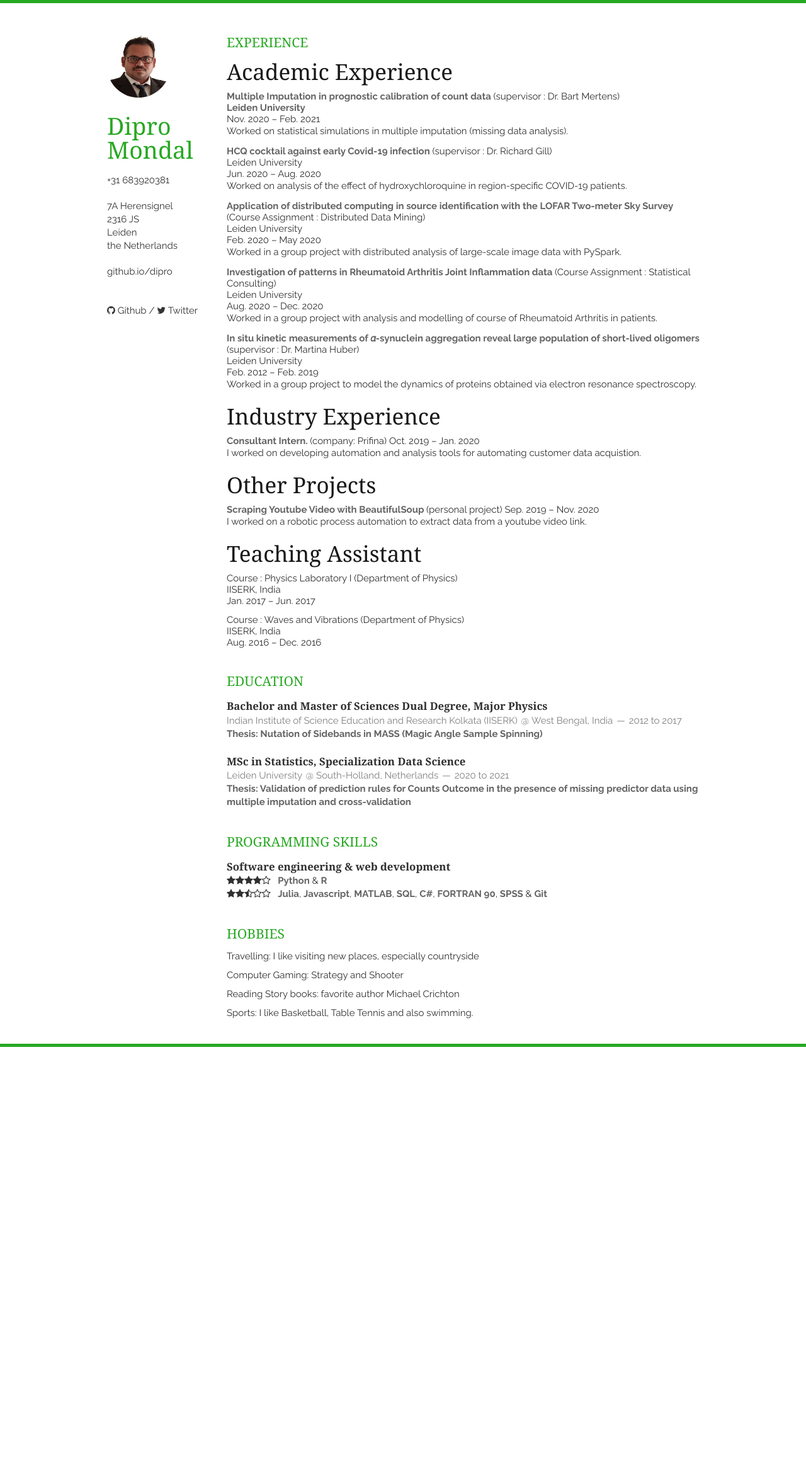
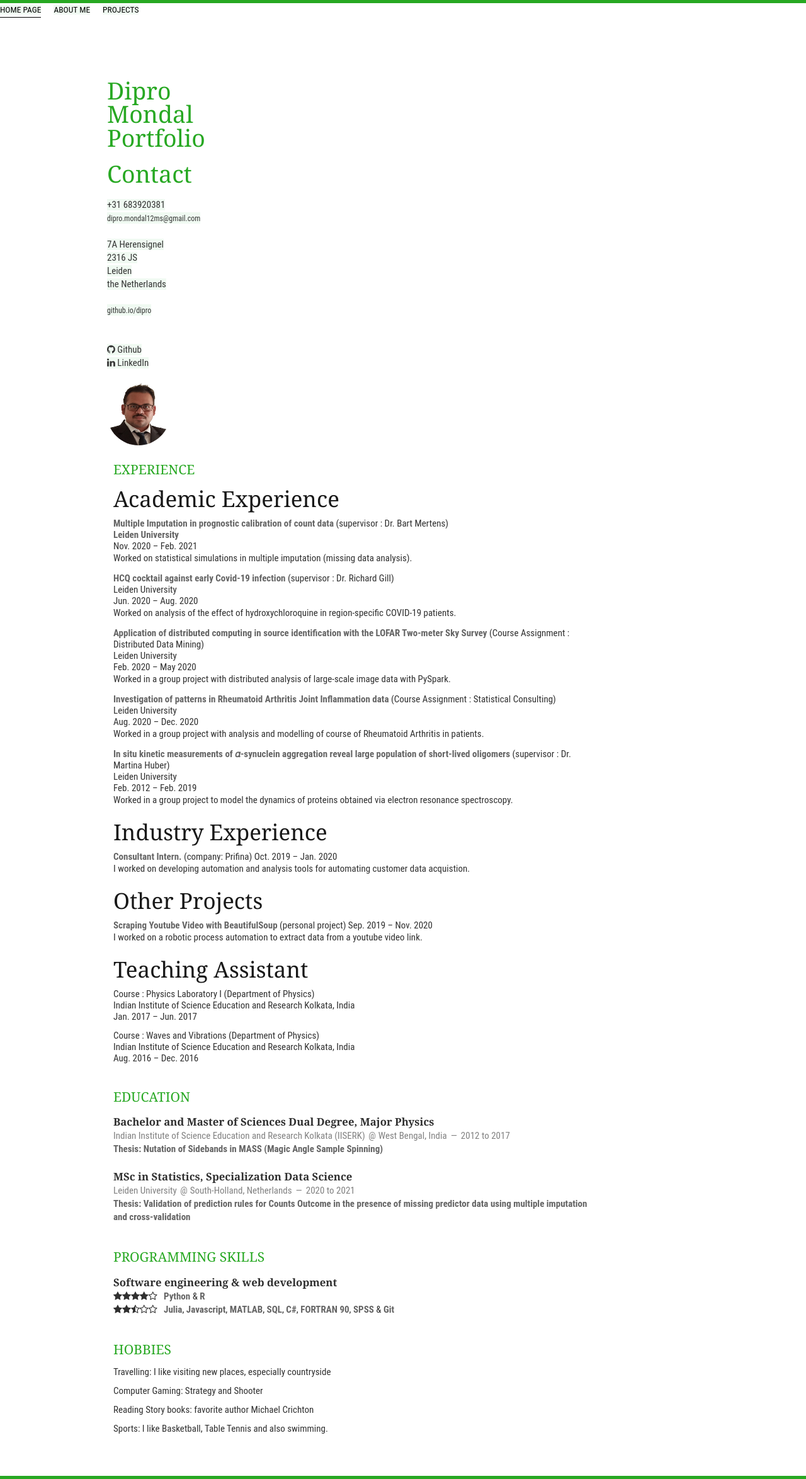
Before and after one commit to kuntala-c/kuntala-c.github.io, a Jekyll site: the page built from index.html, in a window 1280 px wide. Shown: the whole page at 63% size. Built offline with Jekyll 4.4.1, drawn with Linux system fonts in a browser that asks for light colours; nearby versions of some CDN libraries; the list of posts is cut into pages by our own code; before the commit the page ends 1662 px from its top, so only the background shows below that.

Commit message:
New Changes

```diff
--- a/_config.yml
+++ b/_config.yml
@@ -7,7 +7,7 @@ paginate: 4
 plugins: [jekyll-paginate]
 port: 4000
 safe: true
-url: http://DiproMondal.github.io/vitae
+url: http://DiproMondal.github.io
 author: Dipro Mondal
 
 # edit this section with your information
@@ -18,11 +18,11 @@ title: Dipro Mondal's Resume
 name: Dipro Mondal
 email_full: mailto:dipro.mondal12ms@gmail.com
 website: github.io/dipro
-website_full: https://jekyller.github.io/dipro
+website_full: https://dipromondal.github.io
 github: trending
 tel: +31 683920381
 tel_full: tel:+31 683920381
-google_maps: 'https://www.google.com/maps/dir/52.1636883,4.502345/Herensingel+7A,+2316+JS+Leiden,+Netherlands'
+google_maps: 'https://www.google.com/maps/place/Herensingel+7A,+2316+JS+Leiden'
 address:
   street: 7A Herensignel
   postcode: 2316 JS
--- a/_includes/employment.html
+++ b/_includes/employment.html
@@ -51,9 +51,9 @@
 		</header>
 			<ul>
 				<li> Course : Physics Laboratory I (Department of Physics)
-					<span><address>IISERK, India</address><time>Jan. 2017 – Jun. 2017</time></span>
+					<span><address>Indian Institute of Science Education and Research Kolkata, India</address><time>Jan. 2017 – Jun. 2017</time></span>
 				<li> Course : Waves and Vibrations (Department of Physics)
-					<span><address>IISERK, India</address><time>Aug. 2016 – Dec. 2016</time></span>
+					<span><address>Indian Institute of Science Education and Research Kolkata, India</address><time>Aug. 2016 – Dec. 2016</time></span>
 			</ul>
     </article>
 
--- a/_layouts/layout.html
+++ b/_layouts/layout.html
@@ -11,6 +11,7 @@
     <link rel="stylesheet" href="{{ site.baseurl }}static/css/base.css">
     <link rel="stylesheet" href="{{ site.baseurl }}static/css/skeleton.css">
     <link rel="stylesheet" href="{{ site.baseurl }}static/css/layout.css">
+	<link rel="stylesheet" href="{{ site.baseurl }}static/css/styles_mine.css">
     <link rel="stylesheet" href="//maxcdn.bootstrapcdn.com/font-awesome/4.4.0/css/font-awesome.min.css">
 
     <!--[if lt IE 9]>
@@ -23,13 +24,29 @@
     <!-- <link rel="apple-touch-icon" sizes="114x114" href="static/img/me-icon-114.png"> -->
 </head>
 <body>
+<div class="navigation-wrapper">
+        <div class="nav-left-link">
+            <div class="nav-link-wrapper active-nav-link">
+                <a href="{{ site.baseurl }}index.html">Home Page</a>
+        </div>
+        <div class="nav-link-wrapper">
+                <a href="{{ site.baseurl }}about.html"> About Me</a>
+        </div>
+        <div class="nav-link-wrapper">
+                <a href="{{ site.baseurl }}projs.html">Projects</a>
+        </div>
+		</div>
+</div>
 <div class="container">
     <header class="three columns">
-        <img src="{{ site.baseurl }}static/img/profile.png" class="me">
-        <h1>{{ site.name }}</h1>
+		<br/>
+		<h1>Dipro Mondal Portfolio</h1>
+        <h1 class = "skipped">Contact</h1>
         <p>
             <a href="{{ site.tel_full }}">{{ site.tel }}</a>
+			<a href="mailto:dipro.mondal12ms@gmail.com"> <small> dipro.mondal12ms@gmail.com </small></a>
         </p>
+
         <address>
             <a href="{{ site.google_maps }}">
                 {{ site.address.street }}<br/>
@@ -39,15 +56,17 @@
             </a>
         </address>
         <p>
-            <a href="{{ site.website_full }}">{{ site.website }}</a><br/>
+            <a href="{{ site.website_full }}"><small> {{ site.website }}</small> </a><br/>
         </p>
         <p>
             <a href="{{ site.email_full }}">{{ site.email }}</a><br/>
-            <a href="https://github.com/{{ site.github }}"><i class="fa fa-github"></i> Github</a> /
-            <a href="https://twitter.com/{{ site.twitter }}"><i class="fa fa-twitter"></i> Twitter</a>
+            <a href="https://github.com/DiproMondal?tab=repositories"><i class="fa fa-github"></i> Github</a> <br/>
+            <a href="https://www.linkedin.com/in/dipro-mondal-96a85298/"><i class="fa fa-linkedin"></i> LinkedIn</a>
         </p>
     </header>
     <div class="thirteen columns clearfix">
+		<img src="{{ site.baseurl }}static/img/profile.png" class="me">
+
 
         {{ content }}
     </div>
--- a/index.html
+++ b/index.html
@@ -1,6 +1,7 @@
 ---
 layout: layout
 ---
+
 
 {% include employment.html %}
 
--- a/static/css/base.css
+++ b/static/css/base.css
@@ -120,8 +120,8 @@
 ================================================== */
 
 	img.scale-with-grid {
-		max-width: 100%;
-		height: auto; }
+		max-width: 90%;
+		height: 100%; }
 
 
 /* #Buttons
@@ -244,7 +244,7 @@
 		-webkit-box-shadow: 0 0 3px rgba(0,0,0,.2);
 		box-shadow:  0 0 3px rgba(0,0,0,.2); }
 	textarea {
-		min-height: 60px; }
+		min-height: 50px; }
 	label,
 	legend {
 		display: block;
--- a/static/css/layout.css
+++ b/static/css/layout.css
@@ -15,7 +15,7 @@ body {
 
 a {
     text-decoration: none;
-    /*background-color: rgba(39, 168, 34, 0.06);*/
+    background-color: rgba(12, 168, 34, 0.06);*/
 }
 
 a:visited {
--- /dev/null
+++ b/static/css/styles_mine.css
@@ -0,0 +1,99 @@
+body{
+    margin: 0px;
+    font-family: 'Roboto Condensed', sans-serif;
+}
+
+.container{
+    padding: 2%;
+    display:grid;
+    grid-template-columns: 1fr;
+}
+
+
+/* Nav Styles */
+.nav-wrapper{
+    display: flex;
+    justify-content: space-between;
+    padding: 50px;
+}
+
+.nav-left-link{
+    display: flex;
+}
+
+.navigation-wrapper> .nav-left-link> div{
+    margin-right: 20px;
+    font-size: 0.9em;
+    text-transform: uppercase;
+}
+
+.nav-link-wrapper{
+    height: 22px;
+    border-bottom: 1px solid transparent;
+    transition: border-bottom 0.5s;
+}
+.nav-link-wrapper a{
+    color: #8a8a8a;
+    text-decoration: none;
+    transition: color 0.5s;
+}
+
+.nav-link-wrapper:hover{
+    border-bottom: 1px solid black;
+}
+
+.nav-link-wrapper a{
+    color: black;
+}
+
+.nav-right-link{
+    text-align: right;
+}
+
+.active-nav-link{
+    border-bottom: 1px solid black;
+}
+
+.active-nav-link a{
+    color: black !important;
+}
+
+/* About Me*/
+.two-column-wrapper{
+    padding-left: 10%;
+    padding-right: 10%;
+    display: grid;
+    grid-template-columns: 0.75fr 1fr;
+    grid-template-rows: 4fr 1fr;
+    gap: 1px 1px;
+    grid-template-areas: "profile-img-wrapper profile-content-wrapper" "contact-wrapper profile-content-wrapper";
+}
+
+
+
+.profile-img-wrapper img{
+    grid-area: profile-img-wrapper;
+    align-content: center;
+    width: 40%;
+}
+
+.contact-wrapper {
+    grid-area: contact-wrapper;
+}
+
+.contact-wrapper img{
+    float: left;
+    width:  45px;
+    height: 45px;
+    object-fit: cover;
+}
+
+.profile-content-wrapper{
+    grid-area: profile-content-wrapper;
+    padding:1%;
+}
+
+.profile-content-wrapper:hover h2{
+    transition: 0.1s;
+    color:lightseagreen;
+}
```
Also changed, not shown: about.html (added, +87 -0 lines), projs.html (added, +113 -0 lines), static/img/ed1_.jpg (added).
